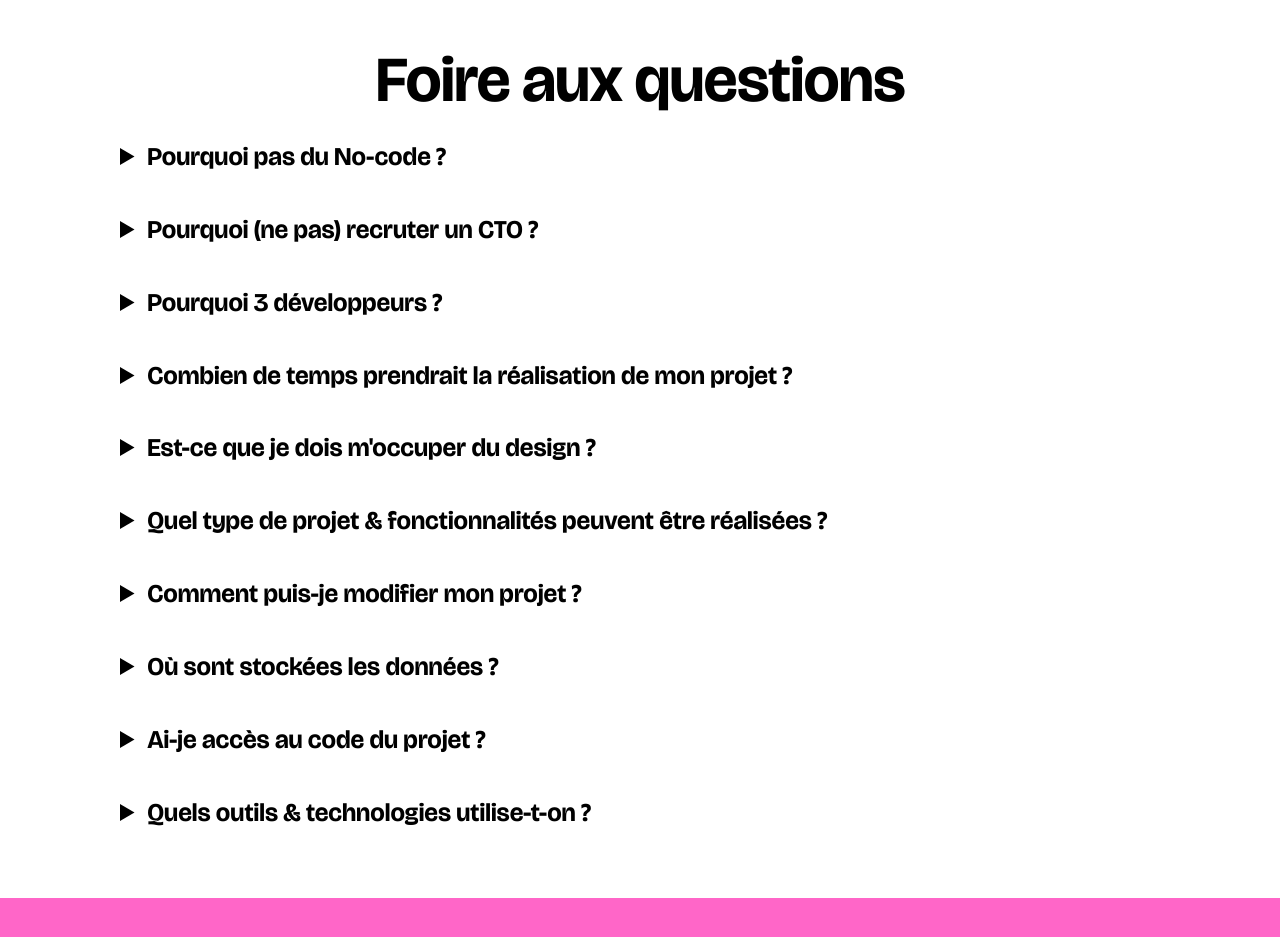
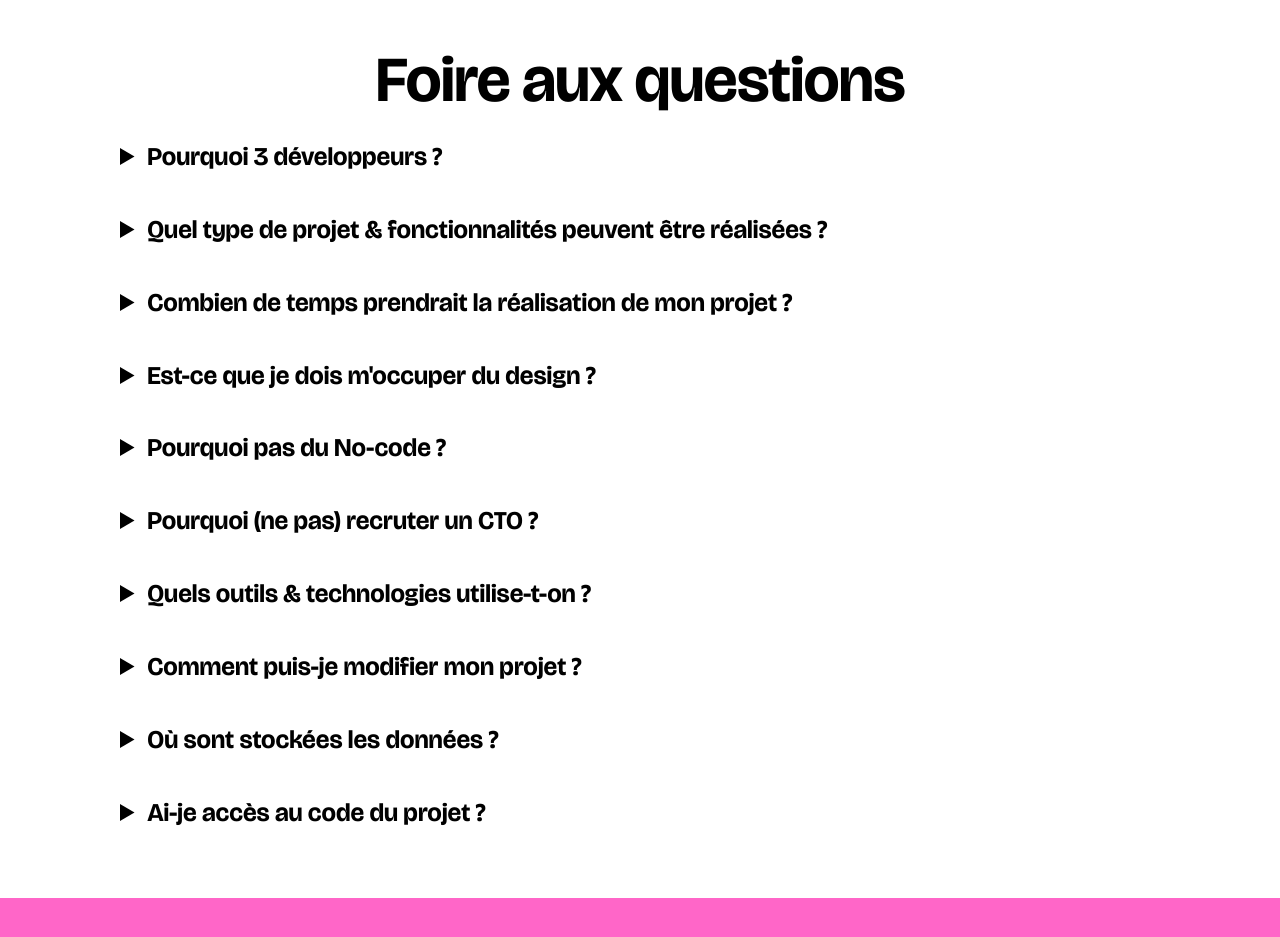
Before and after one commit to les3dev/website, a SvelteKit app: page / in a window 1280 px wide. Shown: the part 3480-4417 px from the top of the page. Built offline with nearby package versions, Linux system fonts and the light colour scheme.

Commit message:
feat(seo): add faq for google

```diff
--- a/package.json
+++ b/package.json
@@ -23,6 +23,7 @@
         "eslint-plugin-svelte": "^2.39.0",
         "prettier": "^3.2.5",
         "prettier-plugin-svelte": "^3.2.3",
+        "schema-dts": "^1.1.2",
         "svelte": "^4.2.17",
         "svelte-check": "^3.7.1",
         "tslib": "^2.6.2",
--- /dev/null
+++ b/src/lib/schema.ts
@@ -0,0 +1,7 @@
+import type {Thing, WithContext} from 'schema-dts';
+
+export type Schema = Thing | WithContext<Thing>;
+
+export function serializeSchema(schema: Schema) {
+    return `<script type="application/ld+json">${JSON.stringify(schema, null, 2)}</script>`;
+}
--- a/src/routes/+page.svelte
+++ b/src/routes/+page.svelte
@@ -2,10 +2,10 @@
     import Eyevatar from '$lib/Eyevatar.svelte';
     import Menu from '$lib/Menu.svelte';
     import {onMount} from 'svelte';
-    import {mediaQueries} from '$lib/mediaqueries';
     import Cloud from '$lib/Cloud.svelte';
     import LinkedInIcon from '$lib/LinkedInIcon.svelte';
     import GithubIcon from '$lib/GithubIcon.svelte';
+    import {serializeSchema} from '$lib/schema';
 
     type Section = 'intro' | 'projects' | 'team' | 'faq' | 'contact';
 
@@ -73,12 +73,86 @@
         };
     }
 
+    const questions = [
+        {
+            question: `Pourquoi 3 développeurs ?`,
+            answer: `Nous avons l’habitude de travailler ensemble depuis plusieurs années. Grâce à nos différentes affinités et domaines d’expertise nous pouvons nous
+            répartir efficacement pour répondre au mieux à toutes vos demandes aussi variées soient-elles.`,
+        },
+        {
+            question: `Quel type de projet & fonctionnalités peuvent être réalisées ?`,
+            answer: `Probablement tout ce que vous pourriez imaginer. Avec nos 10 ans d'expériences, on a rencontrés beaucoup de problèmes et tout autant de solution.
+            Nous avons réalisés un grand nombre d'applications ou de sites avec des fonctionnalités très différentes (realtime, collaboration, 3D). Mais aussi
+            des produits sur le long terme, des MVPs pour des startups mais également pour de plus grands organismes comme Decathlon, BNP Paribas ou la base
+            spatiale.`,
+        },
+        {
+            question: `Combien de temps prendrait la réalisation de mon projet ?`,
+            answer: `Cela déprendra de l'urgence de votre côté mais également de nos disponibilités. Nous avons l'habitude de travailler plutôt rapidement et vous
+            fournir des résultats de l'avancement au fur et à mesure. <a href="mailto:contact@les3.dev">Contactez-nous</a> dès maintenant pour avoir une estimation !`,
+        },
+        {
+            question: `Est-ce que je dois m'occuper du design ?`,
+            answer: `La plupart des projets ne nécessitent pas uniquement du code, mais également du design. Nous nous occupons de cette partie également la plupart du
+            temps. Cependant, nous pouvons nous adapter en fonction de votre existant (identité visuelle, logo, etc.) et vos besoins personnels.`,
+        },
+        {
+            question: `Pourquoi pas du No-code ?`,
+            answer: `Nous avons pu utiliser et même créer des outils No-code depuis plusieurs années. Nous sommes donc bien placés pour en comprendre les avantages mais
+            aussi les limitations. Le No-code est très bien pour créer rapidement une version basique et "jetable" de votre idée. En revanche, si vous voulez un
+            projet qualitatif, performant et maintenable sur du long terme, nous vous conseillons de plutôt vous tourner vers du code "classique".`,
+        },
+        {
+            question: `Pourquoi (ne pas) recruter un CTO ?`,
+            answer: ` Avoir un CTO est la solution idéale sur le moyen/long terme pour une startup. Cependant, cela peut-être compliqué et très cher de choisir cette
+            solution au début. C'est pour cela qu'une équipe de développeur.ses experimentée peut vous permettre de faire une première version de qualité de
+            votre produit. Aussi, un CTO a souvent son mot à dire sur la vision de votre société et de votre produit. En travaillant avec des développeur.ses
+            indépendant (comme nous), vous vous assurez que votre vision soit respectée.`,
+        },
+        {
+            question: `Quels outils & technologies utilise-t-on ?`,
+            answer: `Nous privilégions autant que possible les technologies matures et si possible open-source pour créer des projets durables et performants. Nous avons
+            quelques préférences mais nous nous adaptons en fonction des besoins du projet.`,
+        },
+        {
+            question: `Comment puis-je modifier mon projet ?`,
+            answer: `Dans un soucis de transparence, nous vous fournirons toujours le code source du projet, vous seul.e en serez propriétaire. Si vous voulez modifier
+            votre projet, vous pouvez refaire appel à nous quand vous voulez ou même à d'autres développeur.ses. Nous pouvons également développer des solutions
+            afin que vous puissiez facilement faire évoluer votre produit comme une interface d'admin adaptée à vos besoins.`,
+        },
+        {
+            question: `Où sont stockées les données ?`,
+            answer: `À vous de voir. Ça peut être sur vos serveurs ou ceux d'autres services en ligne, mais pas chez nous. Nous ne voulons pas prendre la responsabilité
+            du stockage de vos données.`,
+        },
+        {
+            question: `Ai-je accès au code du projet ?`,
+            answer: `Oui, le code que nous écrivons n'a qu'un seul destinataire : vous. Lorsque nous aurons fini le projet, nous vous donnerons toutes les clés pour que
+            vous soyez propriétaire du projet et que vous puissiez le faire évoluer comme bon vous semble.`,
+        },
+    ];
+
     const meta = {
         title: 'Les 3 dev - Agence de développement web & mobile',
         siteUrl: 'https://www.les3.dev',
         description: 'Nous vous aidons à réaliser des projets ambitieux et sur-mesure.',
         thumbnail: '/thumbnail.png',
     };
+    const faqGoogleSEO = {
+        '@context': 'https://schema.org',
+        '@type': 'FAQPage',
+        mainEntity: questions.slice(0, 4).map(
+            ({question, answer}) =>
+                ({
+                    '@type': 'Question',
+                    name: question,
+                    acceptedAnswer: {
+                        '@type': 'Answer',
+                        text: answer,
+                    },
+                }) as const,
+        ),
+    } as const;
 </script>
 
 <svelte:head>
@@ -92,6 +166,7 @@
     <meta property="twitter:title" content={meta.title} />
     <meta property="twitter:description" content={meta.description} />
     <meta property="twitter:image" content={meta.thumbnail} />
+    {@html serializeSchema(faqGoogleSEO)}
 </svelte:head>
 
 <svelte:window on:scroll={handleScroll} on:mousemove={() => (movedAfterScroll = true)} />
@@ -214,83 +289,14 @@
 </section>
 <section id="faq" class="top" class:focus={section === 'faq'} bind:this={faqElement}>
     <h2 use:scrollEffect={0.5} class="appear">Foire aux questions</h2>
-    <details use:scrollEffect={0.5} class="appear">
-        <summary>Pourquoi pas du No-code ?</summary>
-        <div>
-            Nous avons pu utiliser et même créer des outils No-code depuis plusieurs années. Nous sommes donc bien placés pour en comprendre les avantages mais
-            aussi les limitations. Le No-code est très bien pour créer rapidement une version basique et "jetable" de votre idée. En revanche, si vous voulez un
-            projet qualitatif, performant et maintenable sur du long terme, nous vous conseillons de plutôt vous tourner vers du code "classique".
-        </div>
-    </details>
-    <details use:scrollEffect={0.5} class="appear">
-        <summary>Pourquoi (ne pas) recruter un CTO ?</summary>
-        <div>
-            Avoir un CTO est la solution idéale sur le moyen/long terme pour une startup. Cependant, cela peut-être compliqué et très cher de choisir cette
-            solution au début. C'est pour cela qu'une équipe de développeur.ses experimentée peut vous permettre de faire une première version de qualité de
-            votre produit. Aussi, un CTO a souvent son mot à dire sur la vision de votre société et de votre produit. En travaillant avec des développeur.ses
-            indépendant (comme nous), vous vous assurez que votre vision soit respectée.
-        </div>
-    </details>
-    <details use:scrollEffect={0.5} class="appear">
-        <summary>Pourquoi 3 développeurs ?</summary>
-        <div>
-            Nous avons l’habitude de travailler ensemble depuis plusieurs années. Grâce à nos différentes affinités et domaines d’expertise nous pouvons nous
-            répartir efficacement pour répondre au mieux à toutes vos demandes aussi variées soient-elles.
-        </div>
-    </details>
-    <details use:scrollEffect={0.5} class="appear">
-        <summary>Combien de temps prendrait la réalisation de mon projet ?</summary>
-        <div>
-            Cela déprendra de l'urgence de votre côté mais également de nos disponibilités. Nous avons l'habitude de travailler plutôt rapidement et vous
-            fournir des résultats de l'avancement au fur et à mesure. <a href="mailto:contact@les3.dev">Contactez-nous</a> dès maintenant pour avoir une estimation
-            !
-        </div>
-    </details>
-    <details use:scrollEffect={0.5} class="appear">
-        <summary>Est-ce que je dois m'occuper du design ?</summary>
-        <div>
-            La plupart des projets ne nécessitent pas uniquement du code, mais également du design. Nous nous occupons de cette partie également la plupart du
-            temps. Cependant, nous pouvons nous adapter en fonction de votre existant (identité visuelle, logo, etc.) et vos besoins personnels.
-        </div>
-    </details>
-    <details use:scrollEffect={0.5} class="appear">
-        <summary>Quel type de projet & fonctionnalités peuvent être réalisées ?</summary>
-        <div>
-            Probablement tout ce que vous pourriez imaginer. Avec nos 10 ans d'expériences, on a rencontrés beaucoup de problèmes et tout autant de solution.
-            Nous avons réalisés un grand nombre d'applications ou de sites avec des fonctionnalités très différentes (realtime, collaboration, 3D). Mais aussi
-            des produits sur le long terme, des MVPs pour des startups mais également pour de plus grands organismes comme Decathlon, BNP Paribas ou la base
-            spatiale.
-        </div>
-    </details>
-    <details use:scrollEffect={0.5} class="appear">
-        <summary>Comment puis-je modifier mon projet ?</summary>
-        <div>
-            Dans un soucis de transparence, nous vous fournirons toujours le code source du projet, vous seul.e en serez propriétaire. Si vous voulez modifier
-            votre projet, vous pouvez refaire appel à nous quand vous voulez ou même à d'autres développeur.ses. Nous pouvons également développer des solutions
-            afin que vous puissiez facilement faire évoluer votre produit comme une interface d'admin adaptée à vos besoins.
-        </div>
-    </details>
-    <details use:scrollEffect={0.5} class="appear">
-        <summary>Où sont stockées les données ?</summary>
-        <div>
-            À vous de voir. Ça peut être sur vos serveurs ou ceux d'autres services en ligne, mais pas chez nous. Nous ne voulons pas prendre la responsabilité
-            du stockage de vos données.
-        </div>
-    </details>
-    <details use:scrollEffect={0.5} class="appear">
-        <summary>Ai-je accès au code du projet ?</summary>
-        <div>
-            Oui, le code que nous écrivons n'a qu'un seul destinataire : vous. Lorsque nous aurons fini le projet, nous vous donnerons toutes les clés pour que
-            vous soyez propriétaire du projet et que vous puissiez le faire évoluer comme bon vous semble.
-        </div>
-    </details>
-    <details use:scrollEffect={0.5} class="appear">
-        <summary>Quels outils & technologies utilise-t-on ?</summary>
-        <div>
-            Nous privilégions autant que possible les technologies matures et si possible open-source pour créer des projets durables et performants. Nous avons
-            quelques préférences mais nous nous adaptons en fonction des besoins du projet.
-        </div>
-    </details>
+    {#each questions as question}
+        <details use:scrollEffect={0.5} class="appear">
+            <summary>{question.question}</summary>
+            <div>
+                {question.answer}
+            </div>
+        </details>
+    {/each}
 </section>
 <section id="contact" class="center" class:focus={section === 'contact'} bind:this={contactElement}>
     <h2 class="big appear" use:scrollEffect={1}>Envie de travailler avec nous ?</h2>
```
Also changed, not shown: 1 other file (tests, documents, lock files or other folders).
